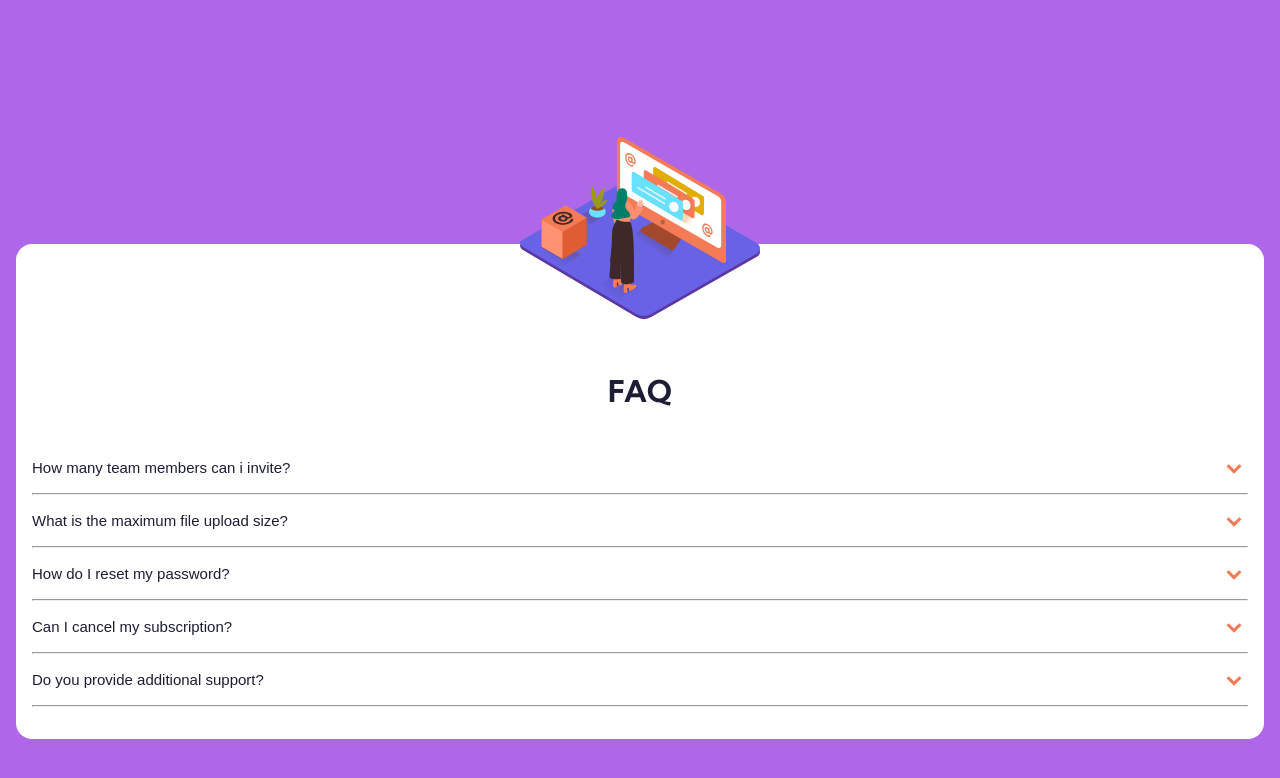
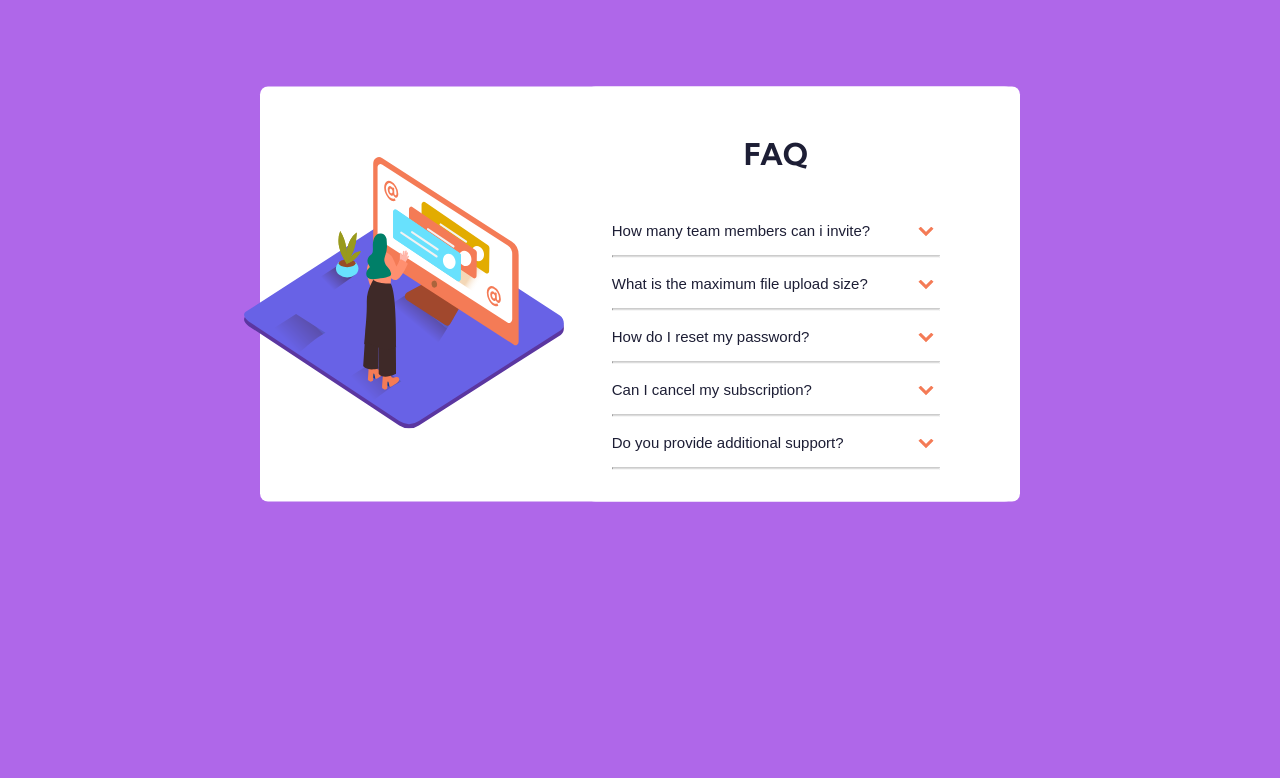
Before and after one commit to lewmas9152/faq-accordion-card-main, a plain HTML site: page index.html in a window 1280 px wide. Drawn offline with Linux system fonts and the light colour scheme.

Commit message:
made some changes in the css

```diff
--- a/index.html
+++ b/index.html
@@ -17,8 +17,9 @@
   <body>
 <main class="container">
 
-  <picture> <img src="./images/illustration-woman-online-mobile.svg" alt="illustration-woman-online-mobile">
+  <picture> <img src="./images/illustration-woman-online-mobile.svg" alt="illustration-woman-online-mobile" class="mobile_img">
     <!-- <img src="./images/bg-pattern-mobile.svg" alt="bg-pattern-mobile"> -->
+    <img src="./images/illustration-woman-online-desktop.svg" alt="illustration-woman-online-desktop" class="desktop_img">
   </picture>
   <div class="card">
     <h1>FAQ</h1>
--- a/index.js
+++ b/index.js
@@ -1,5 +1,5 @@
-let questionEL = document.getElementsByClassName(".question");
-let answerEl = document.getElementsByClassName(".answer");
+let questionEL = document.getElementsByClassName("question");
+let answerEl = document.getElementsByClassName("answer");
 var i;
 for (i = 0; i < questionEL.length; i++) {
   questionEL[i].addEventListener("click", function() {
--- a/style.css
+++ b/style.css
@@ -10,6 +10,18 @@
     --Soft_violet: hsl(273, 75%, 66%);
     --soft_blue: hsl(240, 73%, 65%);
 }
+body {
+  font-family: 'Kumbh Sans', sans-serif;
+  font-size:15px;
+  font-weight: 400;
+  background-color:var(--Soft_violet);
+  margin: 1rem;
+
+  color:var(--Very_dark_desaturated_blue) ;
+  display: grid;
+  place-items: center;
+
+}
 
 img {
     transform: translate(0,45%);
@@ -18,6 +30,11 @@ img {
     margin-bottom: 0;
     padding-bottom: 0;
 
+
+}
+
+.desktop_img {
+  display: none;
 }
 
 h1 {
@@ -34,16 +51,7 @@ h1 {
 
 }
 
-body {
-  font-family: 'Kumbh Sans', sans-serif;
-  font-size:15px;
-  font-weight: 400;
-  background-color:var(--Soft_violet);
-  margin: 1rem;
-  margin-top: 0;
-  color:var(--Very_dark_desaturated_blue) ;
 
-}
 
 .container {
     display: flex;
@@ -51,6 +59,7 @@ body {
     background-color: var(white);
     justify-content: center;
     text-align: center;
+    transform: translate(0,-10%);
 
 
 
@@ -79,9 +88,10 @@ body {
   color: inherit;
   text-align: justify;
   padding-left: 0;
+  gap: 3rem;
 }
 
-.active, .question:hover {
+.question:hover {
   color: var(--Soft_red);
 }
 
@@ -104,3 +114,43 @@ body {
   transform: rotate(0deg);
   transition: transform 0.3s ease-in-out;
 }
+
+@media screen  and (min-width: 650px) {
+
+    h1 {
+      margin-top: 2rem;
+    }
+
+      .mobile_img {
+        display: none;
+      }
+
+      .desktop_img {
+        display: unset;
+        transform: translate(-5%,0);
+        height:17rem;
+        width: 20rem;
+
+         }
+
+      .container {
+        display: flex;
+        flex-direction: row;
+        background-color: white;
+        border-radius: 0.5rem;
+        justify-content: center;
+        text-align: center;
+        align-items: center;
+         justify-content: space-between;
+         margin-top: 7rem;
+
+      }
+
+      .card {
+        padding-left: 2rem;
+        padding-right: 5rem;
+        max-width: 55ch;
+      }
+
+
+}
```
